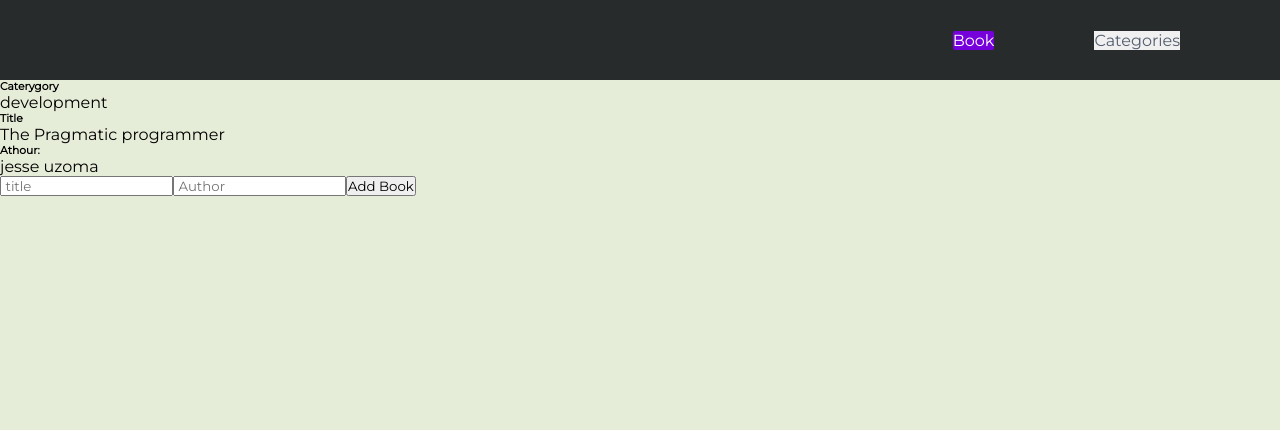
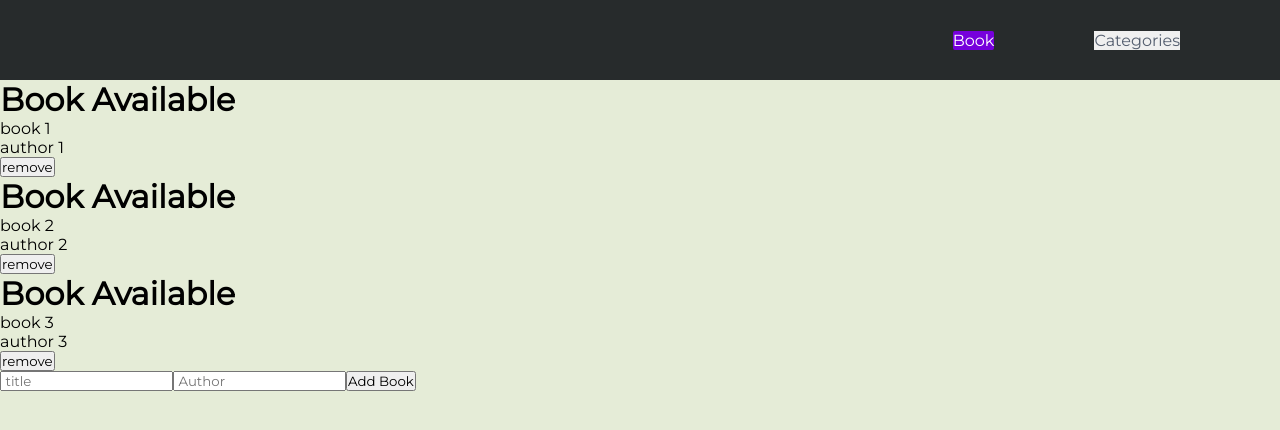
Before and after one commit to devtochit/Bookstore, a React (Create React App) app: page / in a window 1280 px wide. Shown: the top 430 px of the page. Built offline with nearby package versions, Linux system fonts and the light colour scheme.

Commit message:
feat: added redux to add and remove authors

```diff
--- a/next.config.js
+++ /dev/null
@@ -1,9 +0,0 @@
-/** @type {import('next').NextConfig} */
-const nextConfig = {
-  reactStrictMode: true,
-  images: {
-    domains: ['help.twitter.com'],
-  },
-};
-
-module.exports = nextConfig;
--- a/package.json
+++ b/package.json
@@ -7,11 +7,17 @@
         "@testing-library/jest-dom": "^5.16.4",
         "@testing-library/react": "^13.3.0",
         "@testing-library/user-event": "^13.5.0",
+        "big-js": "^3.1.3",
+        "big.js": "^6.2.0",
+        "chai": "^4.3.6",
+        "prop-types": "^15.8.1",
         "react": "^18.2.0",
         "react-dom": "^18.2.0",
         "react-redux": "^8.0.2",
         "react-router-dom": "^6.3.0",
         "react-scripts": "5.0.1",
+        "redux": "^4.2.0",
+        "uuid": "^8.3.2",
         "web-vitals": "^2.1.4"
     },
     "scripts": {
--- a/src/App.js
+++ b/src/App.js
@@ -5,20 +5,13 @@ import {
 import Header from './components/header/header';
 import Routing from './routes/router';
 
-const item = [{
-  id: 1,
-  title: ' The Pragmatic programmer ',
-  author: ' jesse uzoma',
-  category: 'development',
-}];
-
 function App() {
   return (
     <>
       <Router>
         <Header />
 
-        <Routing item={item} />
+        <Routing />
 
       </Router>
     </>
--- a/src/components/addButton/addButton.js
+++ b/src/components/addButton/addButton.js
@@ -1,12 +1,45 @@
-import React from 'react';
+import React, { useState } from 'react';
+import { useDispatch } from 'react-redux';
+import { v4 as uuidv4 } from 'uuid';
+import { addBook } from '../../redux/book/book';
 
 function addButton() {
+  const dispatch = useDispatch();
+  const [bookTitle, setBookInput] = useState('');
+  const [authorInput, setAuthorInput] = useState('');
+
+  const handleInput = (e) => {
+    setBookInput(e.target.value);
+  };
+  const handleAuthor = (e) => {
+    setAuthorInput(e.target.value);
+  };
+  const onSubmit = (e) => {
+    // const { title, author } = values;
+    e.preventDefault();
+    dispatch(addBook({
+      title: bookTitle,
+      author: authorInput,
+      id: uuidv4(),
+
+    }));
+  };
+
   return (
-    <div>
-      <input placeholder=" title" />
-      <input placeholder=" Author" />
-      <button type="button"> Add Book</button>
-    </div>
+    <form onSubmit={onSubmit}>
+      <input
+        value={bookTitle}
+        onChange={(e) => handleInput(e)}
+        placeholder=" title"
+      />
+
+      <input
+        value={authorInput}
+        onChange={(e) => handleAuthor(e)}
+        placeholder=" Author"
+      />
+      <button type="submit"> Add Book</button>
+    </form>
   );
 }
 
--- a/src/components/book/Book.jsx
+++ b/src/components/book/Book.jsx
@@ -1,19 +1,31 @@
-import React from 'react';
+import React from 'react'
+import { useDispatch } from 'react-redux';
+import { deleteBook } from '../../redux/book/book';
 import './Book.css';
-import AddButton from '../addButton/addButton'
 
-const Home = ({item}) => (
+function Book({ id, title, author, }) {
+  const dispatch = useDispatch();
+  return (
+    <div>
+      <h1> Book Available</h1>
+      <ul>
+        <li key={id}>
+          {title}
+        </li>
+        <li> {author}</li>
+      </ul>
+      <div>
+        <button
+          onClick={() => {
+            dispatch(deleteBook(id));
+          }}
+          type="button">
+          remove
+        </button>
 
-  item.map( items =>(
-    <div className="home" >
-    <ul>
-    <div>  <h6> Caterygory</h6>  <li key={items.id}> {items.category}</li></div>
-    <div> <h6> Title</h6>  <li> {items.title}</li></div>
-    <div>  <h6> Athour:</h6>  <li> {items.author}</li></div>
-    </ul>
-    <AddButton/>
-  </div>
-  ))
+      </div>
+    </div>
+  )
+}
 
-);
-export default Home;
+export default Book
--- /dev/null
+++ b/src/components/book/bookContainer.jsx
@@ -0,0 +1,29 @@
+import React from 'react'
+import Book from './Book'
+import { useSelector } from 'react-redux';
+import AddButton from '../addButton/addButton';
+
+
+function bookContainer() {
+    const { bookItems } = useSelector((configureStore) => configureStore.book);
+
+
+    return (
+        <>
+            <div>
+                {bookItems.map((bookItem) => {
+
+                    return (
+                        <Book key={bookItem.id} {...bookItem} />
+
+                    )
+
+                })}
+                <AddButton />
+            </div>
+        </>
+
+    )
+}
+
+export default bookContainer
--- a/src/components/category/category.js
+++ b/src/components/category/category.js
@@ -1,7 +1,23 @@
 import React from 'react';
+import { useDispatch } from 'react-redux';
+import { checkStatus } from '../../redux/category/category';
+
 import './category.css';
 
-const Quotes = () => (
-  <button type="button"> check status</button>
-);
-export default Quotes;
+function category() {
+  const dispatch = useDispatch();
+  return (
+    <button
+      aria-label="Save"
+      type="button"
+      onClick={() => {
+        dispatch(checkStatus());
+      }}
+    >
+      {' '}
+      checkstatus
+    </button>
+  );
+}
+
+export default category;
--- a/src/redux/book/book.js
+++ b/src/redux/book/book.js
@@ -1,8 +1,7 @@
 // action
-import { REMOVE_BOOK, ADD_BOOK } from '../../util/constant';
+import { createSlice } from '@reduxjs/toolkit';
 
-const initialState = [
-  {
+const book = [{
   title: 'book 1',
   author: 'author 1',
   id: 1,
@@ -19,23 +18,26 @@ const initialState = [
 },
 ];
 
-// reducer
+const initialState = {
+  bookItems: book,
+  isLoading: true,
+};
 
-export default (state = initialState, action) => {
-  switch (action.type) {
-    case ADD_BOOK:
-      return [...state, action.payload];
-    case REMOVE_BOOK:
-      return state.filter((i) => i.id !== action.payload.id);
-    default: return state;
-  }
-};
-const addBook = (book) => ({
-  type: ADD_BOOK,
-  payload: book,
+export const bookSlice = createSlice({
+  name: 'Book',
+  initialState,
+  reducers: {
+    addBook: (state, action) => {
+      const item = action.payload;
+      state.bookItems.push(item); // eslint-disable-line
+    },
+
+    deleteBook: (state, action) => {
+      const itemId = action.payload;
+      state.bookItems = state.bookItems.filter((book) => book.id !== itemId);  // eslint-disable-line
+    },
+  },
 });
-const removeBook = (id) => ({
-  type: removeBook,
-  payload: id,
-});
-export { addBook, removeBook };
+
+export const { addBook, deleteBook } = bookSlice.actions;
+export default bookSlice.reducer;
--- a/src/redux/category/category.js
+++ b/src/redux/category/category.js
@@ -13,3 +13,8 @@ export default (state = initialState, { type, payload }) => {
       return state;
   }
 };
+const checkStatus = () => ({
+  type: CHECK_STATUS,
+});
+
+export { checkStatus };
--- a/src/routes/router.js
+++ b/src/routes/router.js
@@ -1,11 +1,11 @@
 import { Routes, Route } from 'react-router-dom';
-import Book from '../components/book/Book';
+import Book from '../components/book/bookContainer';
 import Categories from '../components/category/category';
 
-function Routing({ item }) {
+function Routing() {
   return (
     <Routes>
-      <Route exact path="/" element={<Book item={item} />} />
+      <Route exact path="/" element={<Book />} />
       <Route exact path="/categories" element={<Categories />} />
     </Routes>
 
```
Also changed, not shown: 1 other file (tests, documents, lock files or other folders). Lines whose indentation alone changed are shown as unchanged.
